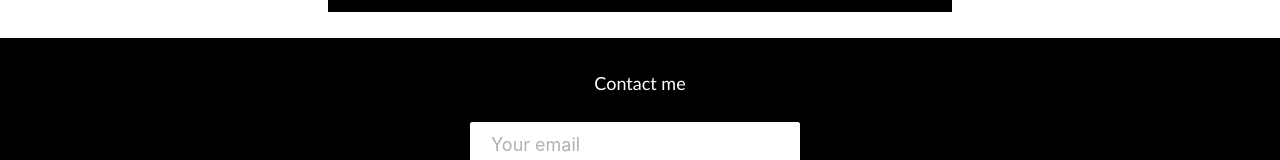
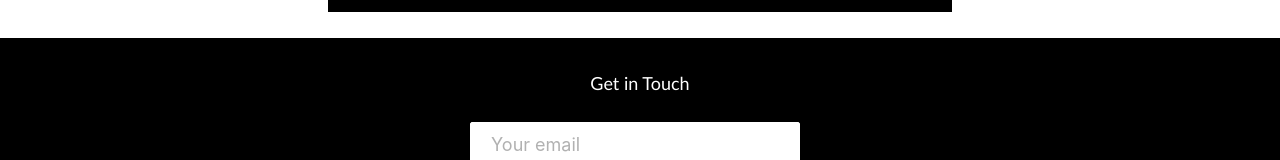
Before and after one commit to PrizmSuwal/portfolio, a React (Create React App) app: page / in a window 1280 px wide. Shown: the part 595-755 px from the top of the page. Built offline with nearby package versions, Linux system fonts and the light colour scheme.

Commit message:
Footer_Modified

```diff
--- a/src/components/Footer.js
+++ b/src/components/Footer.js
@@ -5,7 +5,7 @@ function Footer() {
   return (
     <div className='footer-container'>
       <div className='footer-subscription'>
-        <span className='footer-quote'> Contact me </span>
+        <span className='footer-quote'> Get in Touch </span>
           <div className='input-areas'>
             <form>
               <input type='email' name='email' placeholder='Your email' className='footer-input'/>
```
